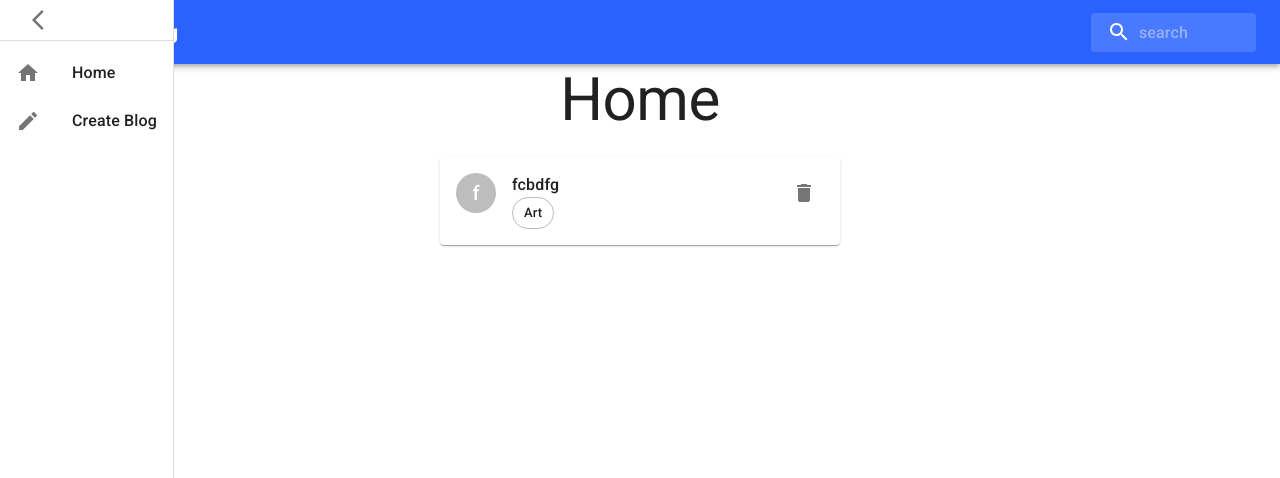
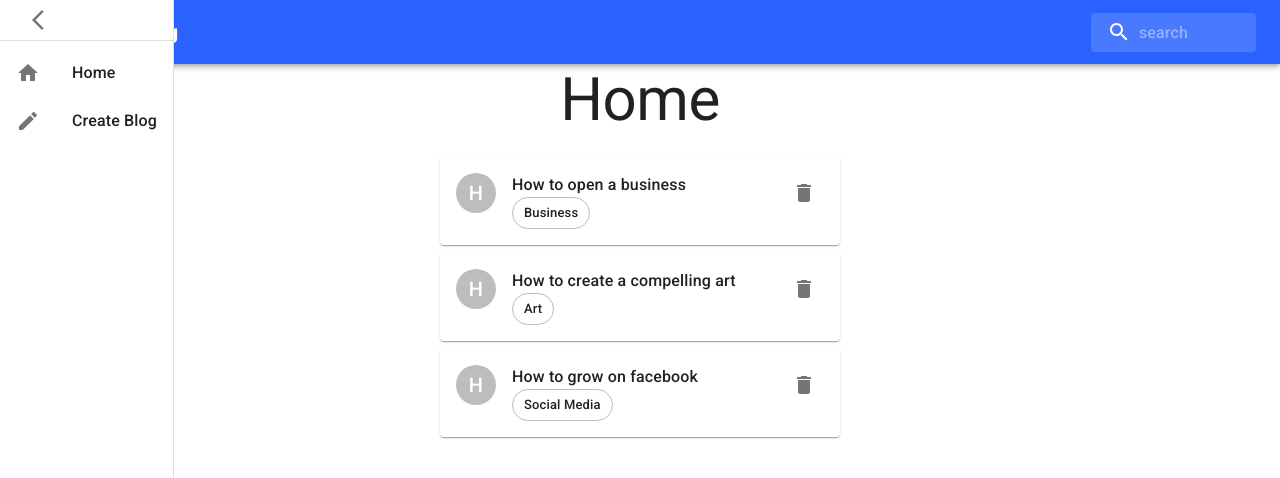
Before and after one commit to lukastomasek/mui-blog, a React (Create React App) app in the folder blog/: page / in a window 1280 px wide. Both pictures are taken after a click on the button 64 px from the left and 32 px from the top of the page. Shown: the top 478 px of the page. Built offline with nearby package versions, Linux system fonts and the light colour scheme; data requests are answered from the project's data file.

Commit message:
local storage for theme saving

```diff
--- a/blog/data/db.json
+++ b/blog/data/db.json
@@ -1,9 +1,21 @@
 {
   "blogs": [
     {
-      "title": "fcbdfg",
-      "blogDetails": "vbcvb",
+      "title": "How to open a business",
+      "blogDetails": "here are details on how to open a business",
+      "category": "Business",
+      "id": 1
+    },
+    {
+      "title": "How to create a compelling art",
+      "blogDetails": "creating compelling art...",
       "category": "Art",
+      "id": 2
+    },
+    {
+      "title": "How to grow on facebook",
+      "blogDetails": "simple steps to grow on facebook",
+      "category": "Social Media",
       "id": 3
     }
   ]
--- a/blog/src/App.js
+++ b/blog/src/App.js
@@ -1,7 +1,7 @@
 
 import { createTheme, ThemeProvider } from '@mui/material/styles';
 import CssBaseline from '@mui/material/CssBaseline';
-import { purple, red } from '@mui/material/colors';
+import { purple } from '@mui/material/colors';
 import Brightness7Icon from '@mui/icons-material/Brightness7';
 import DarkModeIcon from '@mui/icons-material/DarkMode';
 import { useState } from 'react';
@@ -9,6 +9,9 @@ import { BrowserRouter as Router,Switch, Route,} from 'react-router-dom';
 import Create from './pages/Create';
 import Layout from './pages/Layout';
 import Home from './pages/Home';
+
+
+const LOCAL_KEY = "save_theme";
 
 const light = {
   palette:{
@@ -49,8 +52,16 @@ const dark = {
 
 function App() {
 
+  const data = localStorage.getItem(LOCAL_KEY);
 
-  const [theme, setTheme] = useState(true);
+  let isTheme;
+
+  if(data){
+    isTheme = JSON.parse(data);
+  }
+
+
+  const [theme, setTheme] = useState(!isTheme);
 
   const icon = !theme ? <Brightness7Icon/> : <DarkModeIcon/>;
 
@@ -58,6 +69,7 @@ function App() {
 
   const handleClick = () =>{
     setTheme(!theme)
+    localStorage.setItem(LOCAL_KEY, JSON.stringify(theme));
   };
 
   return (
--- a/blog/src/components/Menu.js
+++ b/blog/src/components/Menu.js
@@ -58,7 +58,10 @@ export default function Menu({open, setOpen}){
      <List>
         {menuItems.map(item=>(
           <ListItem className={classes.icon} key={item.title}
-            onClick={()=> history.push(item.path)}
+            onClick={()=> {
+              history.push(item.path);
+              setOpen(false);
+            }}
           >
               <ListItemIcon>
                {item.icon}
```
